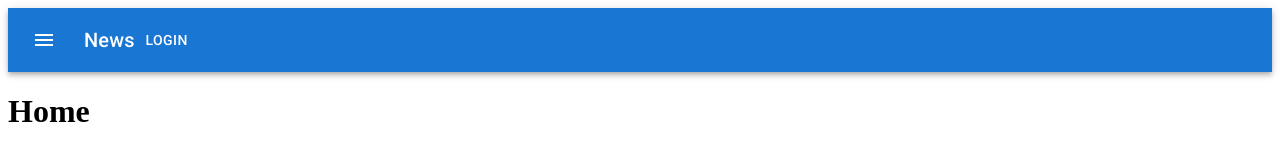
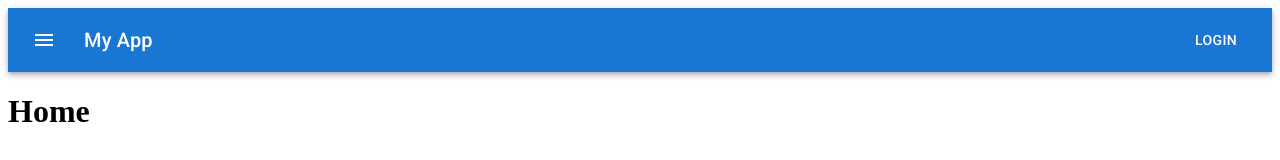
Before and after one commit to brian-villa/studying-material-ui_React, a React (Create React App) app: page / in a window 1280 px wide. Shown: the top 160 px of the page. Built offline with nearby package versions, Linux system fonts and the light colour scheme.

Commit message:
adding JSS, materialUi style  and new Header.style file

```diff
--- a/package.json
+++ b/package.json
@@ -7,6 +7,7 @@
     "@emotion/styled": "^11.6.0",
     "@material-ui/core": "^5.0.0-beta.5",
     "@material-ui/icons": "^4.11.2",
+    "@material-ui/styles": "^4.11.4",
     "@testing-library/jest-dom": "^5.15.1",
     "@testing-library/react": "^11.2.7",
     "@testing-library/user-event": "^12.8.3",
--- a/src/pages/Home.jsx
+++ b/src/pages/Home.jsx
@@ -1,4 +1,4 @@
-import Header from "../partials/Header"
+import Header from "../partials/Header/Header"
 
 const Home = () => {
     return (
--- a/src/partials/Header.jsx
+++ b/src/partials/Header/Header.jsx
@@ -6,9 +6,15 @@ import {
     IconButton,
 } from '@material-ui/core';
 
+
 import MenuIcon from '@material-ui/icons/Menu'
+import useStyles from './Header.style';
+
+
 
 const Header = () => {
+    const classes = useStyles()
+
     return(
         <AppBar position="static">
         <Toolbar>
@@ -21,8 +27,8 @@ const Header = () => {
           >
             <MenuIcon />
           </IconButton>
-          <Typography variant="h6">
-            News
+          <Typography className={classes.title} variant="h6">
+            My App
           </Typography>
           <Button color="inherit">Login</Button>
         </Toolbar>
--- /dev/null
+++ b/src/partials/Header/Header.style.js
@@ -0,0 +1,13 @@
+import { makeStyles } from '@material-ui/styles'
+
+
+
+//JSS
+const useStyles = makeStyles(() => ({
+    title: {
+      flexGrow: 1,
+      marginLeft: 10,
+    }
+  }))
+
+  export default useStyles
```
Also changed, not shown: 1 other file (tests, documents, lock files or other folders).
